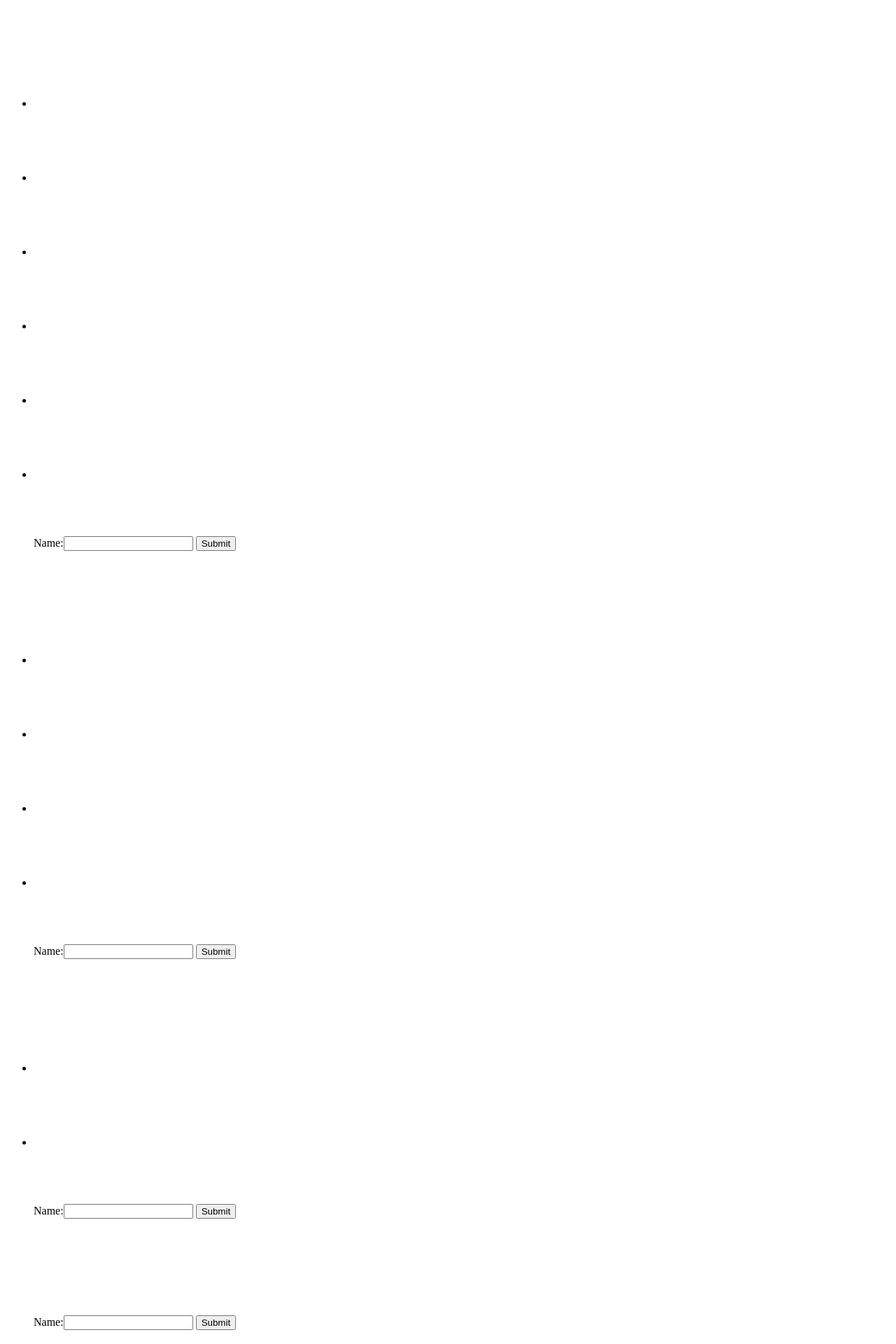
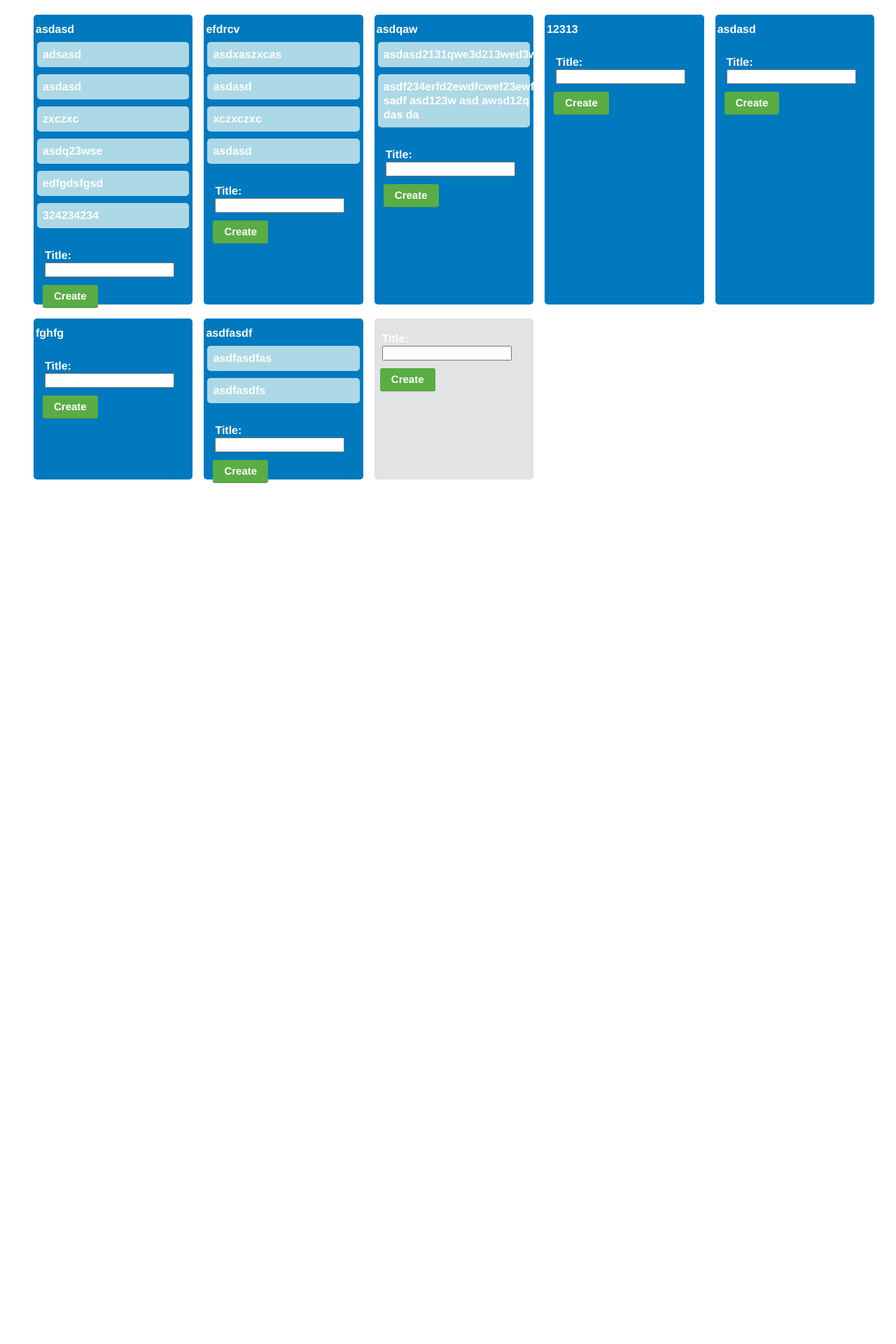
Before and after one commit to SavaStevanovic/MessageBoard, a Django app: page /messages/1/ in a window 1280 px wide. Shown: the top 1920 px of the page at 70% size. After the commit the page ends 690 px from the top, so only its background shows below. Run offline with Django 3.2, Linux system fonts and the light colour scheme; data comes from the database, SQL or seed files in the repository; both versions use the stored data as it was after the commit.

Commit message:
Aditional css

```diff
--- a/MessageBoard/MessageBoard/board_messages/forms.py
+++ b/MessageBoard/MessageBoard/board_messages/forms.py
@@ -3,7 +3,7 @@ from django import forms
 from .models import Board,Card
 
 class NameForm(forms.Form):
-    Name = forms.CharField(label='Name', max_length=200)
+    Name = forms.CharField(label='Title', max_length=200)
 
 class UpdateForm(forms.ModelForm):
         class Meta:
--- a/MessageBoard/MessageBoard/board_messages/static/board_messages/css/style.css
+++ b/MessageBoard/MessageBoard/board_messages/static/board_messages/css/style.css
@@ -1,7 +1,8 @@
 .container {
+list-style:none;
+padding-left : 0;
 display: flex;
 flex-wrap: wrap;
-padding: 20px 1pc 0;
 margin: 0 auto;
 width: auto;
 -webkit-margin-before: 1em;
@@ -12,11 +13,14 @@ width: auto;
 line-height: 20px;
 }
 
-.container li
+.container .oldsub
 {
+padding-left : 0;
+height:300px;
+list-style:none;
+padding-left:0;
 list-style-type: none;
 float: left;
-width:20%;
 padding: 0px 8px 8px 0px;
 margin: 0px 16px 20px 0px;
 position: relative;
@@ -29,16 +33,39 @@ border-bottom-right-radius: 5px;
 border-top-left-radius: 5px;
 border-bottom-left-radius: 5px;
 background-color: rgb(0, 121, 191);
+}
 
+.container .old
+{
+padding-left : 0;
+list-style:none;
+padding-left:0;
+list-style-type: none;
+float: left;
+width:18%;
+padding: 0px 8px 8px 0px;
+margin: 0px 16px 20px 0px;
+position: relative;
+-moz-border-radius-topright: 5px;
+-moz-border-radius-bottomright: 5px;
+-moz-border-radius-topleft: 5px;
+-moz-border-radius-bottomleft: 5px;
+border-top-right-radius: 5px;
+border-bottom-right-radius: 5px;
+border-top-left-radius: 5px;
+border-bottom-left-radius: 5px;
+background-color: rgb(0, 121, 191);
 }
-a
+
+a, form
 {
+list-style:none;
 font-weight:700;
 font-size:16px;
 font-family: "Helvetica Neue",Arial,Helvetica,sans-serif;
 display: inline-block;
 width:100%;
-height:90px;
+height:70px;
 background-size: cover;
 background-position: center center;
 color: #fff;
@@ -49,14 +76,113 @@ position: relative;
 text-decoration: none;
 }
 
-a
+.container .new
 {
+list-style:none;
+list-style-type: none;
+float: left;
+width:18%;
+padding: 0px 8px 8px 0px;
+margin: 0px 16px 20px 0px;
+position: relative;
+-moz-border-radius-topright: 5px;
+-moz-border-radius-bottomright: 5px;
+-moz-border-radius-topleft: 5px;
+-moz-border-radius-bottomleft: 5px;
+border-top-right-radius: 5px;
+border-bottom-right-radius: 5px;
+border-top-left-radius: 5px;
+border-bottom-left-radius: 5px;
+background-color: #E1E3E5;
+}
+
+.card_link
+{
+list-style:none;
 font-weight:700;
 font-size:16px;
 font-family: "Helvetica Neue",Arial,Helvetica,sans-serif;
 display: inline-block;
 width:100%;
-height:90px;
+background-size: cover;
+background-position: center center;
+color: #fff;
+line-height: 20px;
+margin: 5px 5px 5px 5px;
+padding: 3px 3px 3px 3px;
+position: relative;
+text-decoration: none;
+height:auto !important;
+}
+
+.button {
+-moz-border-radius-topright: 3px;
+-moz-border-radius-bottomright: 3px;
+-moz-border-radius-topleft: 3px;
+-moz-border-radius-bottomleft: 3px;
+border-top-right-radius: 3px;
+border-bottom-right-radius: 3px;
+border-top-left-radius: 3px;
+border-bottom-left-radius: 3px;
+background-color: #5AAC44;
+border: none;
+color: white;
+cursor: pointer;
+display: inline-block;
+font-weight: 700;
+line-height: 22px;
+margin: 8px 4px 0 0;
+padding: 5px 1pc;
+text-align: center;
+text-decoration: none;
+display: inline-block;
+font-weight:700;
+font-size:15px;
+box-shadow: 0 1px 0 #519839;
+font-family: "Helvetica Neue",Arial,Helvetica,sans-serif;
+}
+
+.cards{
+list-style-type: none;
+width:100%;
+padding: 0px 8px 0px 0px;
+margin: 0px 0px 10px 0px;
+position: relative;
+-moz-border-radius-topright: 5px;
+-moz-border-radius-bottomright: 5px;
+-moz-border-radius-topleft: 5px;
+-moz-border-radius-bottomleft: 5px;
+border-top-right-radius: 5px;
+border-bottom-right-radius: 5px;
+border-top-left-radius: 5px;
+border-bottom-left-radius: 5px;
+background-color: lightblue;
+}
+
+ul{
+    padding: 5px;
+    list-style-type: none;
+}
+
+p
+{
+margin: 8px 4px 0 0;
+font-weight:700;
+font-size:16px;
+font-family: "Helvetica Neue",Arial,Helvetica,sans-serif;
+color: #fff;
+line-height: 20px;
+padding: 3px 3px 3px 3px;
+position: relative;
+}
+
+h2
+{
+list-style:none;
+font-weight:700;
+font-size:20px;
+font-family: "Helvetica Neue",Arial,Helvetica,sans-serif;
+display: inline-block;
 background-size: cover;
 background-position: center center;
 color: #fff;
--- a/MessageBoard/MessageBoard/board_messages/templates/board_messages/detail.html
+++ b/MessageBoard/MessageBoard/board_messages/templates/board_messages/detail.html
@@ -1,17 +1,18 @@
 {% load static %}
 <link rel="stylesheet" type="text/css" href="{% static 'board_messages/css/style.css' %}" />
 
-<div id="container">
+<ul class="container">
 {% for list in latest_list_board_list %}
-    <div>
-    <a href="/messages/{{ list.id }}">{{ list.name }}</a>
+    <li class="old">
+    <p>{{ list.name }}</p>
     {% include 'board_messages/list_card.html' with list_id=list.id latest_card_list=card_list card_form=form board_id=board_id %}
-    </div>
+    </li>
 {% endfor %}
-
+<li class="new">
 <form action="/messages/{{ board_id }}/add_list/" method="POST">
     {% csrf_token %}
-	{{ form }}
-	<input type="submit" value="Submit" />
+	{{ form.as_p }}
+	<input class="button" type="submit" value="Create" />
 </form>
-</div>
+</li>
+</ul>
--- a/MessageBoard/MessageBoard/board_messages/templates/board_messages/list_card.html
+++ b/MessageBoard/MessageBoard/board_messages/templates/board_messages/list_card.html
@@ -1,12 +1,12 @@
 <ul>
 {% for card in latest_card_list %}
 	{% if card and card.list_id is list_id %}
- 	  	 <li><a href={% url 'board_messages:edit_card' board_id list_id card.id %} >{{ card.name }}</a></li>
+ 	  	 <li class="cards"><a class="card_link" href={% url 'board_messages:edit_card' board_id list_id card.id %} >{{ card.name }}</a></li>
  	{% endif %}
 {% endfor %}
 <form action="/messages/{{ board_id }}/list/{{ list_id }}/add_card/" method="POST">
     {% csrf_token %}
-	{{ card_form }}
-	<input type="submit" value="Submit" />
+	{{ card_form.as_p }}
+	<input class="button" type="submit" value="Create" />
 </form>
 </ul>
--- a/MessageBoard/MessageBoard/board_messages/urls.py
+++ b/MessageBoard/MessageBoard/board_messages/urls.py
@@ -14,4 +14,5 @@ urlpatterns = [
     url(r'^list/(?P<list_id>[0-9]+)/$', views.list_card, name='list_card'),
     url(r'^(?P<board_id>[0-9]+)/list/(?P<list_id>[0-9]+)/add_card/', views.add_card, name='add_card'),
     url(r'^(?P<board_id>[0-9]+)/list/(?P<list_id>[0-9]+)/card/(?P<pk>[0-9]+)/edit', views.UpdateCardView.as_view(), name='edit_card'),
+    url(r'^(?P<board_id>[0-9]+)/list/(?P<list_id>[0-9]+)/card/(?P<pk>[0-9]+)/delete', views.DeleteCardView.as_view(), name='delete_card'),
 ]
--- a/MessageBoard/MessageBoard/board_messages/views.py
+++ b/MessageBoard/MessageBoard/board_messages/views.py
@@ -17,6 +17,14 @@ def index(request):
                'form':NameForm,
                }
     return render(request, template_name, context)
+
+class DeleteCardView(generic.DeleteView):
+    model = Card
+    form=UpdateForm
+    template_name = 'board_messages/card.html'
+
+    def get_success_url(self):
+        return reverse('board_messages:detail', kwargs={'board_id':self.kwargs['board_id']})
 
 class UpdateCardView(generic.UpdateView):
     model = Card
```
Also changed, not shown: MessageBoard/MessageBoard/board_messages/templates/board_messages/card.html (+5 -2 lines), MessageBoard/MessageBoard/board_messages/templates/board_messages/index.html (+4 -4 lines), MessageBoard/MessageBoard/db.sqlite3.
